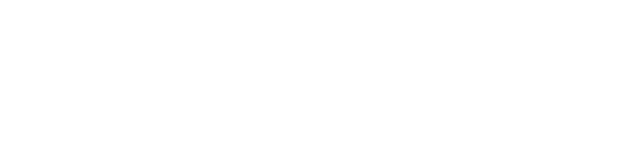
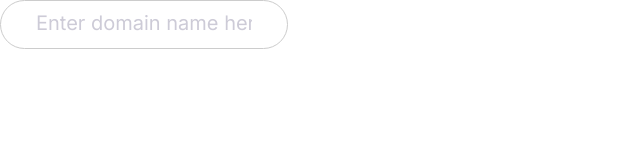
Before and after one commit to fajj-developer14/Practice, a plain HTML site: page Moshify/Index.html in a window 1280 px wide. Shown: the whole page, without its empty margins (0-640 px from the left). Drawn offline with Linux system fonts and the light colour scheme.

Commit message:
Build the input.

```diff
--- a/Moshify/Index.html
+++ b/Moshify/Index.html
@@ -13,5 +13,11 @@
     <link rel="stylesheet" href="css/normalize.css" />
     <link rel="stylesheet" href="css/styles.css" />
   </head>
-  <body></body>
+  <body>
+    <input
+      type="text"
+      class="input"
+      placeholder="Enter domain name here . . ."
+    />
+  </body>
 </html>
--- a/Moshify/css/styles.css
+++ b/Moshify/css/styles.css
@@ -235,3 +235,24 @@ a {
     font-size: 1.5rem;
   }
 }
+
+/* Inputs */
+.input {
+  border-radius: 30px;
+  border: 1px solid #ccc;
+  color: var(--color-headings);
+  font-size: 2rem;
+  outline: 0;
+  padding: 1.5rem 3.5rem;
+}
+
+::placeholder {
+  color: #cdcbd7;
+  font-size: 2rem;
+}
+
+@media screen and (min-width: 1024px) {
+  .input {
+    font-size: 1.5rem;
+  }
+}
```
